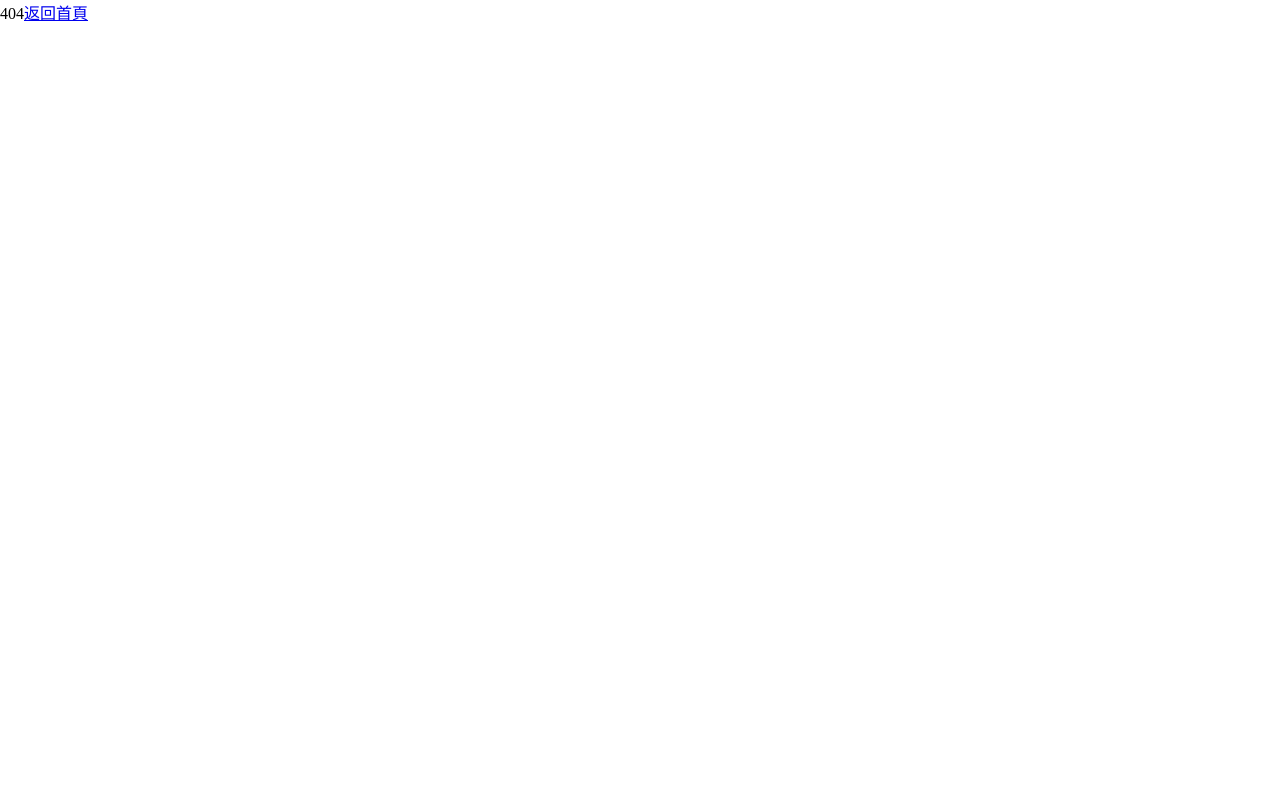
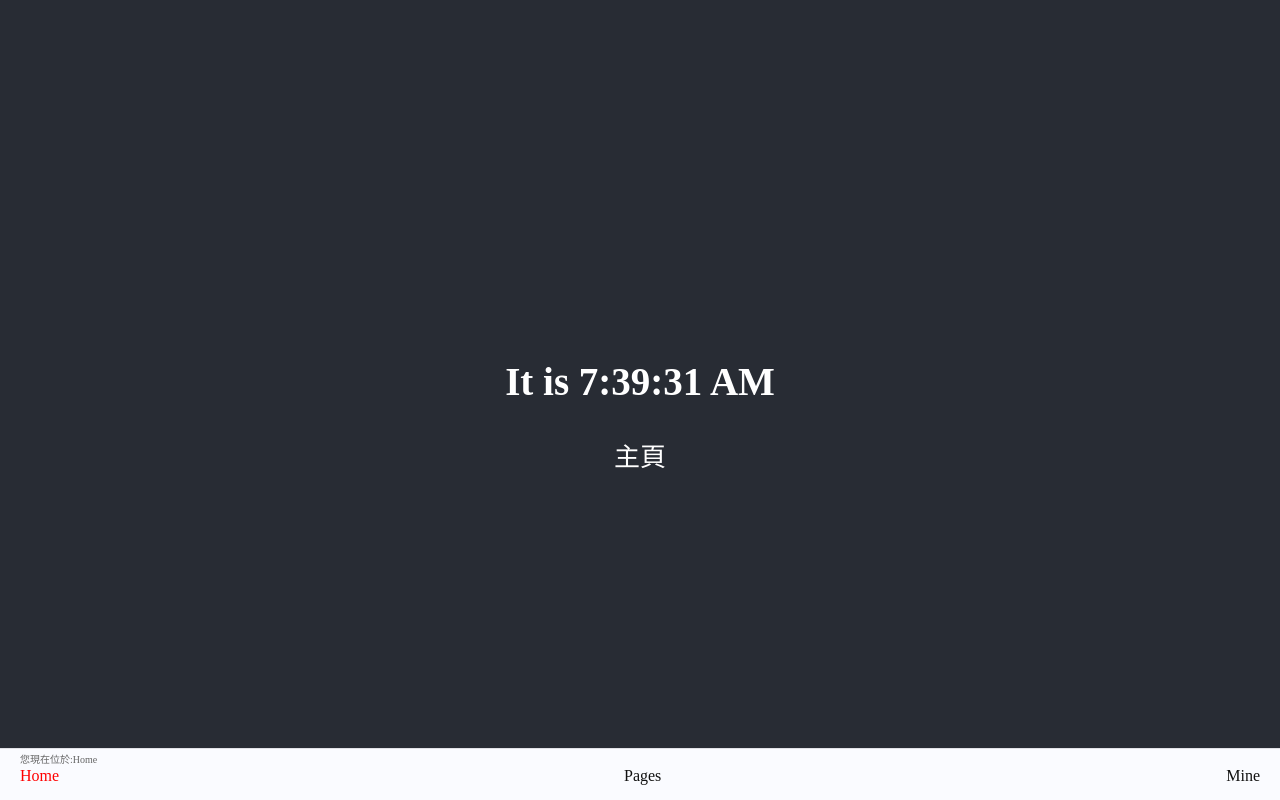
Before and after one commit to chengliting/react-ts-demo, a React (Create React App) app: page /Home in a window 1280 px wide. Built offline with nearby package versions, Linux system fonts and the light colour scheme.

Commit message:
feature: actived tab

```diff
--- a/src/App.tsx
+++ b/src/App.tsx
@@ -2,6 +2,7 @@ import React from 'react';
 import { BrowserRouter as Router, Routes, Route } from "react-router-dom";
 import Home from './container/Home';
 import Mine from './container/Mine';
+import Pages from './container/Pages';
 import NotFound from './container/NotFound';
 import './App.scss';
 
@@ -10,7 +11,9 @@ function App() {
     <Router>
         <Routes>
         <Route path="/" element={<Home />} />
+        <Route path="Home" element={<Home />} />
         <Route path="Mine" element={<Mine />} />
+        <Route path="Pages" element={<Pages />} />
         <Route path="*" element={<NotFound />} />
         </Routes>
     </Router>
--- a/src/component/NavBottomBar.tsx
+++ b/src/component/NavBottomBar.tsx
@@ -1,40 +1,57 @@
-import React from 'react';
-import { Link, useNavigate   } from 'react-router-dom';
+/**
+ * 這是Function component
+ */
+import React,{useState} from 'react';
+// import { Link, useNavigate   } from 'react-router-dom';
+import {  useNavigate   } from 'react-router-dom';
 import Location from './Location';
-interface IProps {
+
+// let currentRouter = 'Home'
+function NavBottomBar(){
+    const navigate  = useNavigate()
+    // useRef 和 useState的區別 https://blog.csdn.net/u010565037/article/details/124491244
+    // let currentRouter = React.useRef();
+    const [currentRouter,setCurrentRouter] = useState('Home'); // 初始化有狀態的函數
+    const menuList = [
+        {
+            name:'Home',
+            router:'/',
+        },
+        {
+            name:'Pages',
+            router:'Pages',
+        },  {
+            name:'Mine',
+            router:'Mine',
+        }
+    ]
+
+
+  const  switchNavTab = (routerName:string) =>{
+        // console.log(`routerName---${routerName}`)
+        setCurrentRouter(routerName); // 更新當前路由名字
+        console.log('為什麼要點擊2次tab才變紅?',routerName);
+        navigate(`/${routerName}`);  // 页面跳转
+      }
+    const  callback = (name: String) => {
+        console.log(`name1-${name}`)
+      }
+    return (
+        <div className="nav-bottom-bar">
+            <div><Location parentCallback={(name:string)=>callback(name)}/></div>
+            <ul>
+                {/* <li><Link to="/">Home</Link></li>
+                <li onClick={()=>{switchNavTab('Mine')}}>Mine</li> */}
+               {
+                 menuList.map((item) => {
+                  return  <li key={item.name} onClick={()=>{switchNavTab(item.name)}}>
+                    <span style={{color:(currentRouter === item.name)? 'red':'#111'}}>{item.name}</span>
+                  </li>
+               })
+               }
+            </ul>
+        </div>
+    )
+
 }
-interface IState {
-    currentIndex: number,
-    routerName: String
-}
-export default class NavBottomBar extends React.Component<IProps, IState> {
-    constructor(props:IProps) {
-        super(props);
-        this.state = {
-            currentIndex:0,
-            routerName:''
-        };
-      }
-      callback = (name: String) => {
-        console.log(`name-${name}`)
-      }
-      switchNavTab = (routerName:String) =>{
-        console.log(`routerName-${routerName}`)
-        //TODO: click switch router
-        const navigate  = useNavigate()
-        // 页面跳转方法
-        navigate('/Mine');
-      }
-    render() {
-        return (<div className="nav-bottom-bar">
-            <div><Location parentCallback={this.callback}/></div>
-        <ul>
-            <li><Link to="/">首頁</Link></li>
-            <li>tab</li>
-            {/* 位於當前頁再點擊當前tab有問題 */}
-            {/* <li><Link to="Mine">我的</Link></li> */}
-            <li onClick={()=>{this.switchNavTab('Mine')}}>我的</li>
-        </ul>
-    </div>)
-    }
-}
+ export default NavBottomBar;
--- /dev/null
+++ b/src/container/Pages.tsx
@@ -0,0 +1,13 @@
+import React, { Component } from 'react';
+import NavBottomBar from '../component/NavBottomBar';
+// import '../scss/Mine.scss'
+// 首頁
+export default class Pages extends Component {
+    render() {
+        return (<div className='pages-wrapper'>
+           pages
+            <NavBottomBar/>
+         </div>
+         )
+    }
+}
--- a/src/container/home.tsx
+++ b/src/container/home.tsx
@@ -40,10 +40,10 @@ export default class Home extends React.Component<IProps, IState>  {
         });
     }
      callback = (name: any) => {
-        console.log(`name-${name}`)
+        console.log(`name4-${name}`)
       }
       switchTab = (name: any) => {
-        console.log(`name-${name}`)
+        console.log(`name3-${name}`)
       }
 
     render() {
--- /dev/null
+++ b/src/routers/index.tsx
@@ -0,0 +1 @@
+ export const RouteList=[]
--- a/src/routers/routers.tsx
+++ /dev/null
@@ -1 +0,0 @@
- export {}
```
Also changed, not shown: src/component/NavBottomBar_classCom.tsx (added, +49 -0 lines), src/component/NavBottomBar_func.tsx (deleted, +0 -35 lines), src/routers/config.tsx (added, +13 -0 lines).
